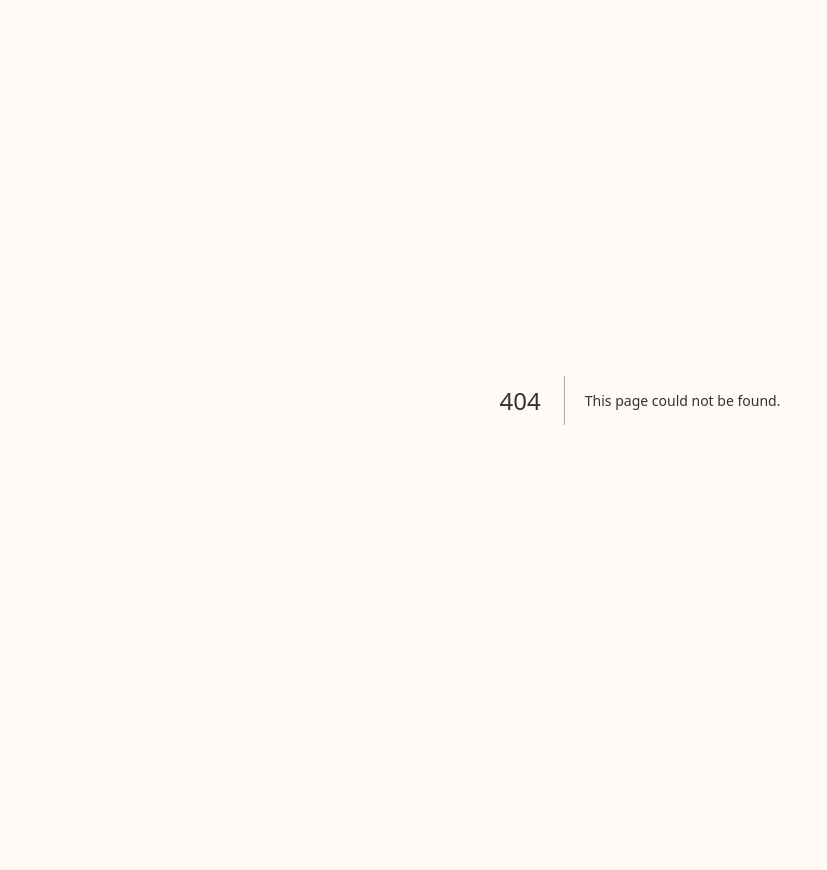
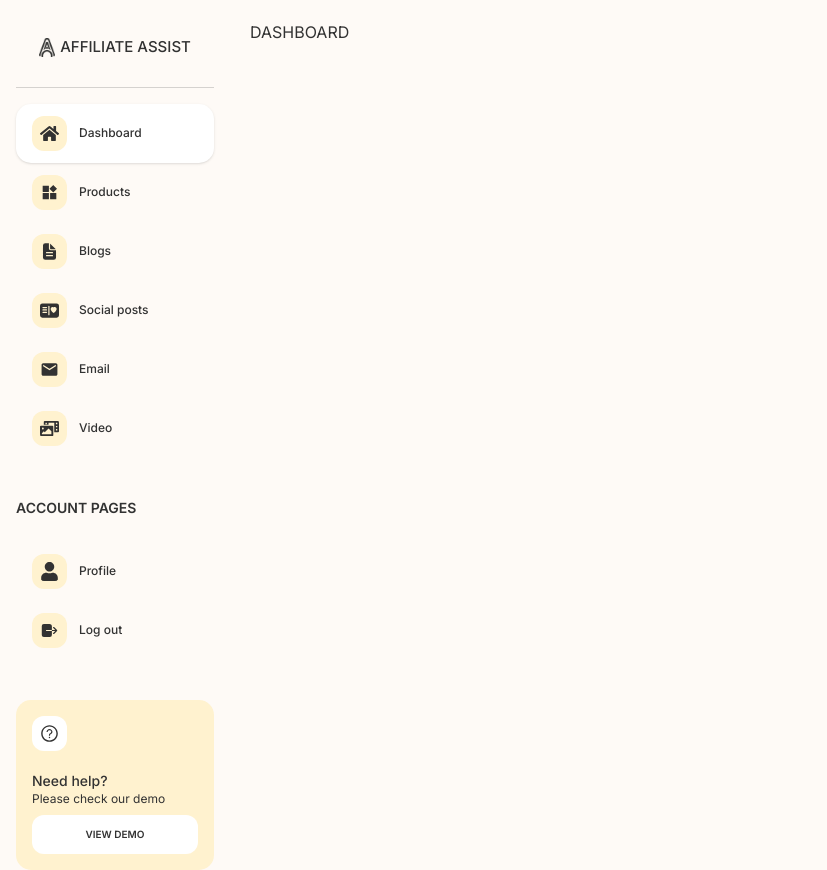
Before and after one commit to hamzahusic/affiliate-assist-app, a Next.js app: page /dashboard in a window 1280 px wide. Before the commit this address had no page. Shown: the whole page, without its empty margins (0-827 px from the left). Before the commit the page ends 800 px from the top, so only its background shows below. Built offline with nearby package versions, Linux system fonts and the light colour scheme.

Commit message:
Finished dasboard navbar

```diff
--- /dev/null
+++ b/app/dashboard/layout.js
@@ -0,0 +1,112 @@
+"use client"
+
+import Image from "next/image";
+import Link from "next/link";
+import { useState } from "react";
+import { FaHome, FaPhotoVideo, FaUser } from "react-icons/fa";
+import { BsFillPostcardHeartFill } from "react-icons/bs";
+import { AiFillProduct, AiOutlineQuestionCircle } from "react-icons/ai";
+import { IoDocumentText, IoLogOut } from "react-icons/io5";
+import { MdEmail } from "react-icons/md";
+
+const Layout = ({children}) => {
+
+    let nav_links = [
+        {
+            name : 'Dashboard',
+            href : '/dashboard',
+            icon : <FaHome size={35} className=" text-tcolor bg-dcolor p-[8px] rounded-[12px]"/>
+        },
+        {
+            name : 'Products',
+            href : '/dashboard/product',
+            icon : <AiFillProduct size={35} className=" text-tcolor bg-dcolor p-[8px] rounded-[12px]"/>
+        },
+        {
+            name : 'Blogs',
+            href : '/dashboard/blog',
+            icon : <IoDocumentText size={35} className=" text-tcolor bg-dcolor p-[8px] rounded-[12px]"/>
+        },
+        {
+            name : 'Social posts',
+            href : '/dashboard/post',
+            icon : <BsFillPostcardHeartFill size={35} className=" text-tcolor bg-dcolor p-[8px] rounded-[12px]"/>
+        },
+        {
+            name : 'Email',
+            href : '/dashboard/email',
+            icon : <MdEmail size={35} className=" text-tcolor bg-dcolor p-[8px] rounded-[12px]"/>
+        },
+        {
+            name : 'Video',
+            href : '/dashboard/video',
+            icon : <FaPhotoVideo size={35} className=" text-tcolor bg-dcolor p-[8px] rounded-[12px]"/>
+        }
+    ]
+
+    const [isActive,setIsActive] = useState('/dashboard');
+
+    return (
+        <div className=" flex main-container">
+
+            <div className=" px-2 sm:px-4 max-w-[85px] sm:max-w-[100px] lg:min-w-[230px]">
+                {/* LOGO */}
+                <div className=" flex items-center justify-center gap-[5px] pt-9 pb-7 border-b-[1px] border-tcolor/20">
+                    <Image
+                        src={'/images/logo.png'}
+                        width={16}
+                        height={19}
+                        quality={100}
+                        alt="logo"
+                    />
+                    <p className=" text-[15px] font-medium hidden lg:block">AFFILIATE ASSIST</p>
+                </div>
+                {/* NAV LINKS */}
+                <div className="py-4 flex flex-col">
+                    {nav_links.map((link) => (
+                        <Link href={link.href}
+                            key={link.name}
+                            className={` flex items-center gap-3 px-4 py-3 ${isActive === link.href ? 'bg-white shadow' : 'bg-transparent'} rounded-[15px]`}
+                            onClick={() => setIsActive(link.href)}
+                            >
+                            {link.icon}
+                            <span className=" text-[12px] font-medium hidden lg:block">{link.name}</span>
+                        </Link>
+                    ))}
+                </div>
+                {/* ACC LINKS */}
+                <div>
+                    <p className=" font-semibold py-4 lg:py-6 text-sm text-center lg:text-left">ACCOUNT PAGES</p>
+                    <Link href={'/profile'}
+                        className={` flex items-center gap-3 px-4 py-3 ${isActive === '/dashboard/profile' ? 'bg-white' : 'bg-transparent'} rounded-[15px]`}
+                        onClick={() => setIsActive('/profile')}
+                        >
+                        <FaUser size={35} className=" text-tcolor bg-dcolor p-[8px] rounded-[12px]"/>
+                        <span className=" text-[12px] font-medium hidden lg:block">Profile</span>
+                    </Link>
+                    <Link href={'/profile'}
+                        className={`flex items-center gap-3 px-4 py-3 rounded-[15px]`}
+                    >
+                        <IoLogOut size={35} className=" text-tcolor bg-dcolor p-[8px] rounded-[12px]"/>
+                        <span className=" text-[12px] font-medium hidden lg:block">Log out</span>
+                    </Link>
+                </div>
+                {/* HELP LINK */}
+                <div className=" p-[10px] lg:p-4 bg-dcolor rounded-[15px] flex-col flex mt-10 text-center lg:text-left">
+                    <AiOutlineQuestionCircle size={35} className=" text-tcolor bg-white p-2 mb-3 lg:mb-5 rounded-xl "/>
+                    <p className=" text-sm font-medium">Need help?</p>
+                    <p className=" text-xs hidden lg:block">Please check our demo</p>
+                    <Link
+                        href={'/'}
+                        className=" py-3 rounded-xl text-center bg-white text-tcolor font-semibold text-[10px] mt-2"
+                    >
+                        VIEW DEMO
+                    </Link>
+                </div>
+            </div>
+            {children}
+        </div>
+     );
+}
+
+export default Layout;
--- /dev/null
+++ b/app/dashboard/page.js
@@ -0,0 +1,9 @@
+const page = () => {
+    return (
+        <div className="p-5">
+            DASHBOARD
+        </div>
+    );
+}
+
+export default page;
--- /dev/null
+++ b/app/dashboard/product/page.js
@@ -0,0 +1,9 @@
+const page = () => {
+    return (
+        <div className="p-5">
+            PRODUCTS
+        </div>
+     );
+}
+
+export default page;
--- a/package.json
+++ b/package.json
@@ -12,7 +12,7 @@
     "next": "14.2.3",
     "react": "^18",
     "react-dom": "^18",
-    "react-icons": "^5.1.0"
+    "react-icons": "^5.2.0"
   },
   "devDependencies": {
     "postcss": "^8",
--- a/tailwind.config.js
+++ b/tailwind.config.js
@@ -19,7 +19,8 @@ module.exports = {
       colors:{
         'primary' : '#FEFAF6',
         'tcolor' : '#323232',
-        'mcolor' : '#F8D57E'
+        'mcolor' : '#F8D57E',
+        'dcolor' : '#FFF2CF'
       }
     },
   },
```
Also changed, not shown: 1 other file (tests, documents, lock files or other folders).
